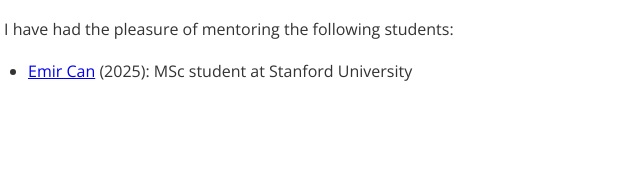
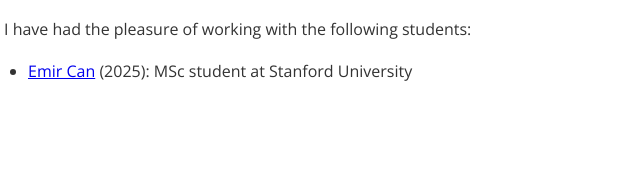
Before and after one commit to jan-ackermann/jan-ackermann, a plain HTML site: page index.html in a window 1280 px wide. Shown: the part 2293-2480 px from the top of the page, 136-776 px from the left. Drawn offline with nearby package versions, Linux system fonts and the light colour scheme.

Commit message:
Update mentored students

```diff
--- a/index.html
+++ b/index.html
@@ -192,7 +192,7 @@
 
         <section id="mentoring">
             <h2>Mentored Students</h2>
-            <p>I have had the pleasure of mentoring the following students:</p>
+            <p>I have had the pleasure of working with the following students:</p>
             <ul class="mentored-students-list">
                 <li>
                     <a href="https://selim-emir-can.github.io/" target="_blank" rel="noopener">Emir Can</a> (2025): MSc student at Stanford University
```
